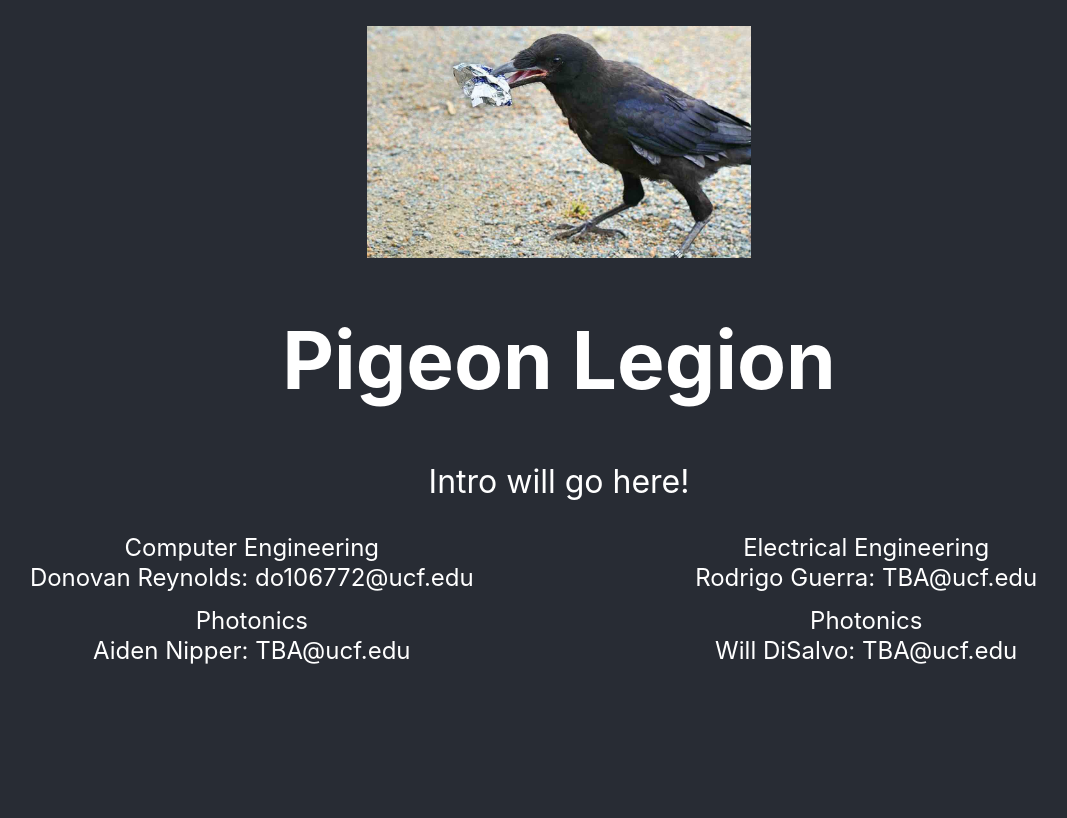
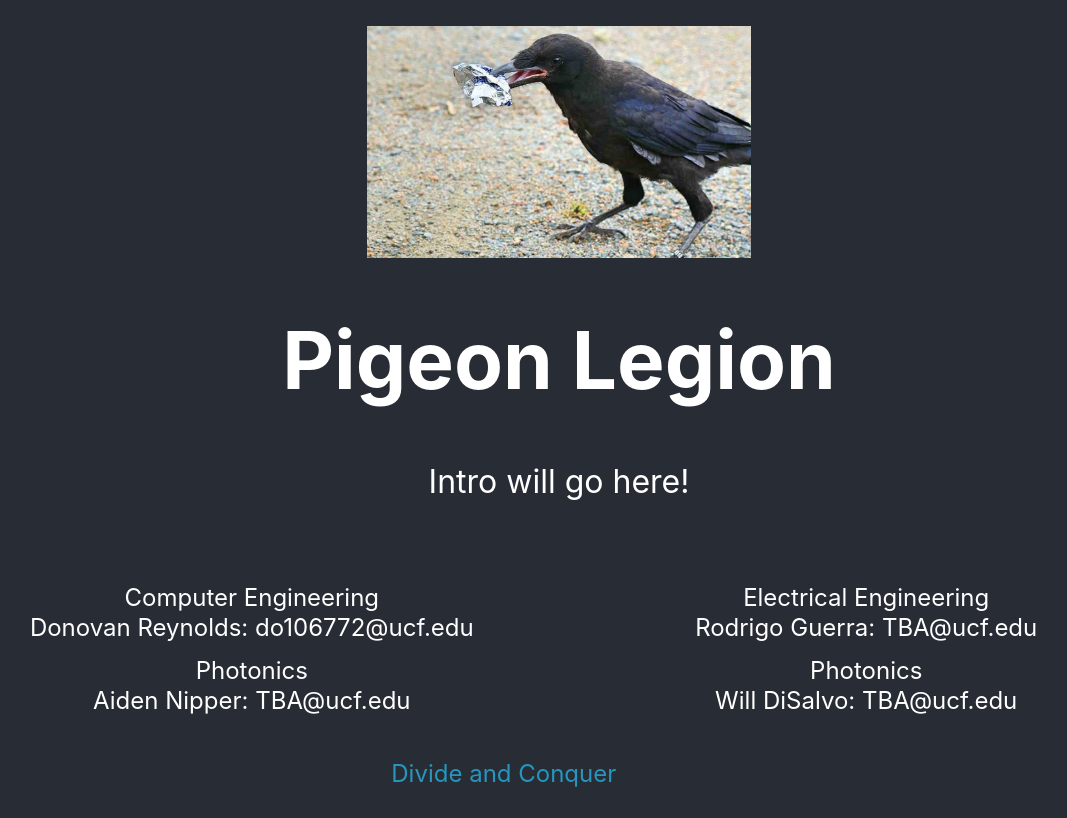
Before and after one commit to DonovanReynolds/ABI_Website, a React (Create React App) app: page / in a window 1280 px wide. Shown: the whole page, without its empty margins (81-1148 px from the left). Built offline with nearby package versions, Linux system fonts and the light colour scheme.

Commit message:
Added Divide and Conquer pdf

```diff
--- a/package.json
+++ b/package.json
@@ -3,11 +3,13 @@
   "version": "0.1.0",
   "private": true,
   "dependencies": {
+    "@react-pdf/renderer": "^3.1.12",
     "@testing-library/jest-dom": "^5.17.0",
     "@testing-library/react": "^13.4.0",
     "@testing-library/user-event": "^13.5.0",
     "react": "^18.2.0",
     "react-dom": "^18.2.0",
+    "react-pdf": "^7.3.3",
     "react-scripts": "5.0.1",
     "web-vitals": "^2.1.4"
   },
--- a/src/App.css
+++ b/src/App.css
@@ -68,7 +68,47 @@
   row-gap: 1%;
   font-size: 1.5em;
   color: white;
+  padding: 50px
 }
+
+.paper-container{
+  background-color: #282c34;
+  display: grid;
+  grid-template-columns: auto auto;
+  grid-template-rows: auto ;
+  justify-content: center;
+  column-gap: 10%;
+  padding: 10px;
+  row-gap: 1%;
+  font-size: 1.5em;
+  color: white;
+}
+
+.divide {
+	color: #2596be;
+  position: relative;
+  text-decoration: none;
+}
+
+.divide::before {
+  content: '';
+  position: absolute;
+  width: 100%;
+  height: 4px;
+  border-radius: 4px;
+  background-color: #18272F;
+  bottom: 0;
+  left: 0;
+  transform-origin: right;
+  transform: scaleX(0);
+  transition: transform .3s ease-in-out;
+}
+
+.divide:hover::before {
+  transform-origin: left;
+  transform: scaleX(1);
+}
+
 
 
 
--- a/src/App.js
+++ b/src/App.js
@@ -1,10 +1,14 @@
 import './App.css';
-import pigeon from "./BirdBackground.jpg"
+import pigeon from "./BirdBackground.jpg";
+import { useState } from 'react';
+import dandc from "./divideAndConquer.pdf";
+
+import { pdfjs } from 'react-pdf';
+
 
 function App() {
   return (
     <div className="App">
-
       <header className="App-header">
         <img src = {pigeon} className='Pigeon-picture'></img>
 
@@ -28,6 +32,9 @@
             <div>Aiden Nipper: TBA@ucf.edu</div>
             <div>Will DiSalvo: TBA@ucf.edu</div>
           </div>
+        <div className='paper-container'>
+      <a className = 'divide' target='_blank' href = {dandc}>Divide and Conquer </a>
+        </div>
         </div>
       </header>
     </div>
```
Also changed, not shown: src/pdf.worker.js.js (added, +7 -0 lines), 2 other files (tests, documents, lock files or other folders).
